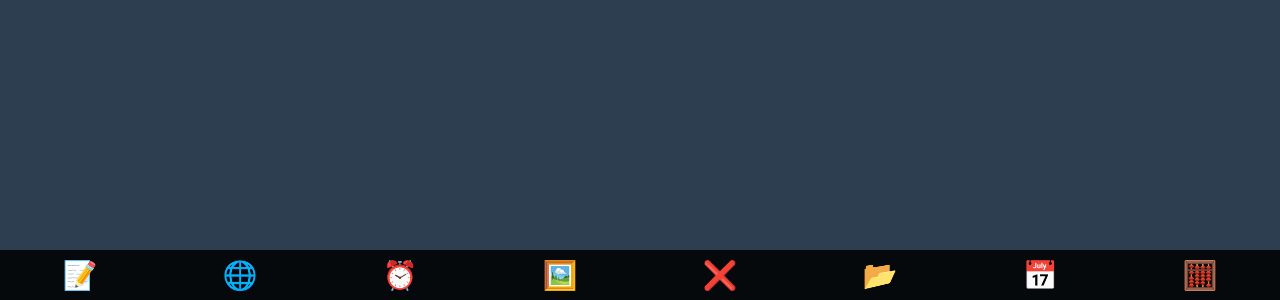
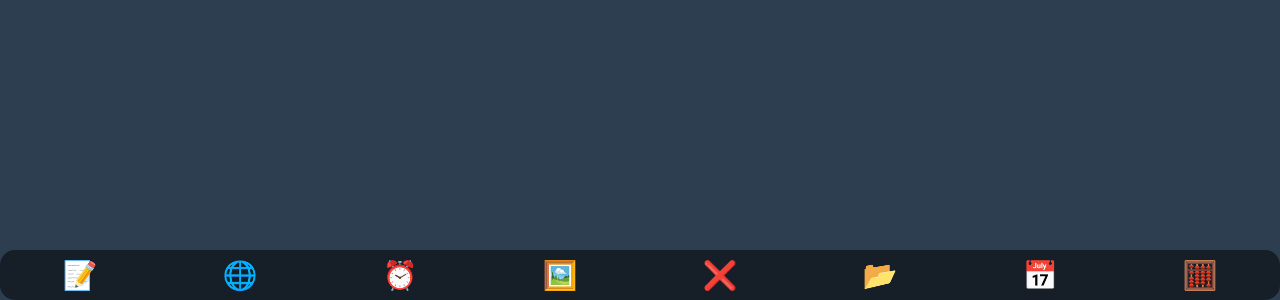
Before and after one commit to uldeon/NutOS, a plain HTML site: page index.html in a window 1280 px wide. Shown: the part 500-800 px from the top of the page. Drawn offline with Linux system fonts and the light colour scheme.

Commit message:
Update os.css

```diff
--- a/os.css
+++ b/os.css
@@ -22,7 +22,8 @@ body {
   left: 0;
   right: 0;
   height: 50px;
-  background: rgba(0,0,0,0.85);
+  background: rgba(0,0,0,0.5);
+  border-radius: 15px;
   display: flex;
   justify-content: space-around;
   align-items: center;
```
